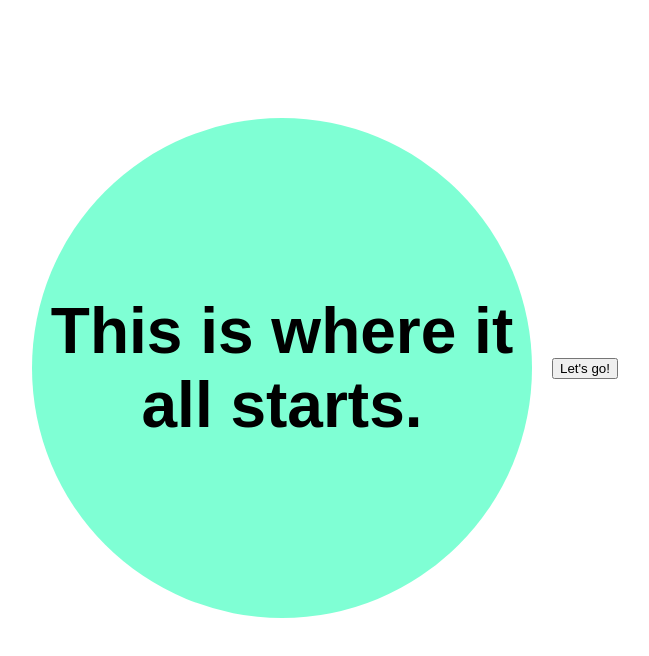
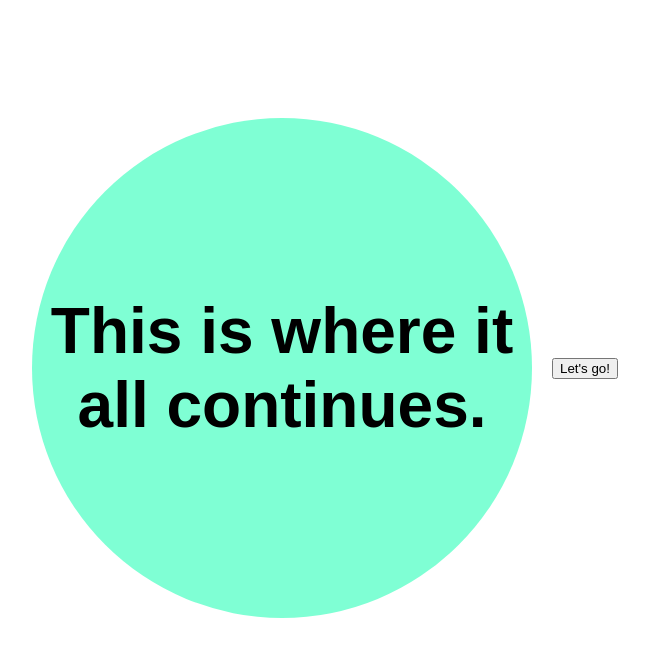
Before and after one commit to BelenPeluffo/framer-animation-project, a React (Vite) app: page /second-component in a window 1280 px wide. Shown: the top 656 px of the page, without its empty margins (313-962 px from the left). Built offline with nearby package versions, Linux system fonts and the light colour scheme.

Commit message:
feat (FirstMotionComponent.jsx): updates props interface.

```diff
--- a/src/components/FirstMotionComponent.jsx
+++ b/src/components/FirstMotionComponent.jsx
@@ -1,7 +1,7 @@
 import { motion } from "framer-motion";
 import "../assets/styles.css";
 
-const FirstMotionComponent = () => {
+const FirstMotionComponent = ({text}) => {
   return (
     <motion.div
       initial={{ opacity: 0, scale: 0.5 }}
@@ -18,7 +18,7 @@ const FirstMotionComponent = () => {
         },
       }}
     >
-      <h1 className="title">This is where it all starts.</h1>
+      <h1 className="title">{text}</h1>
     </motion.div>
   );
 };
```
